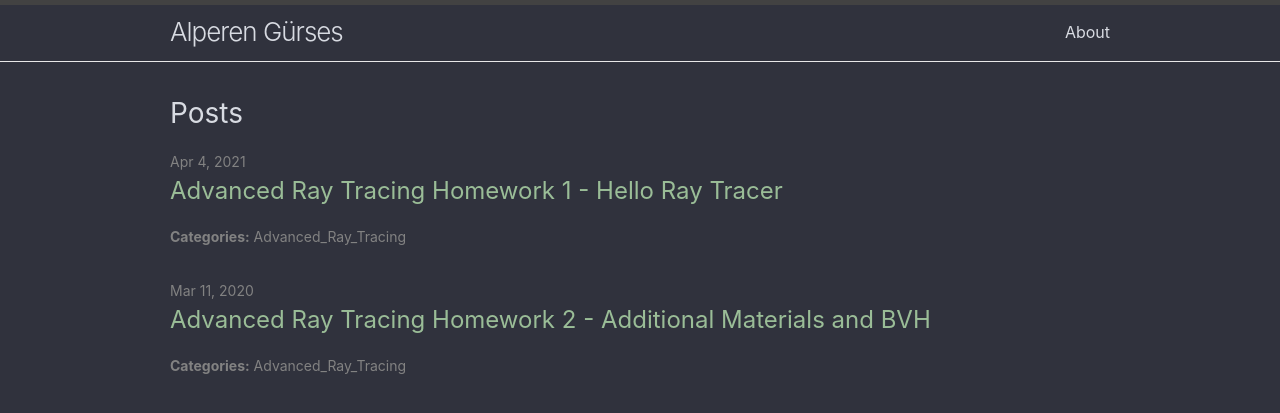
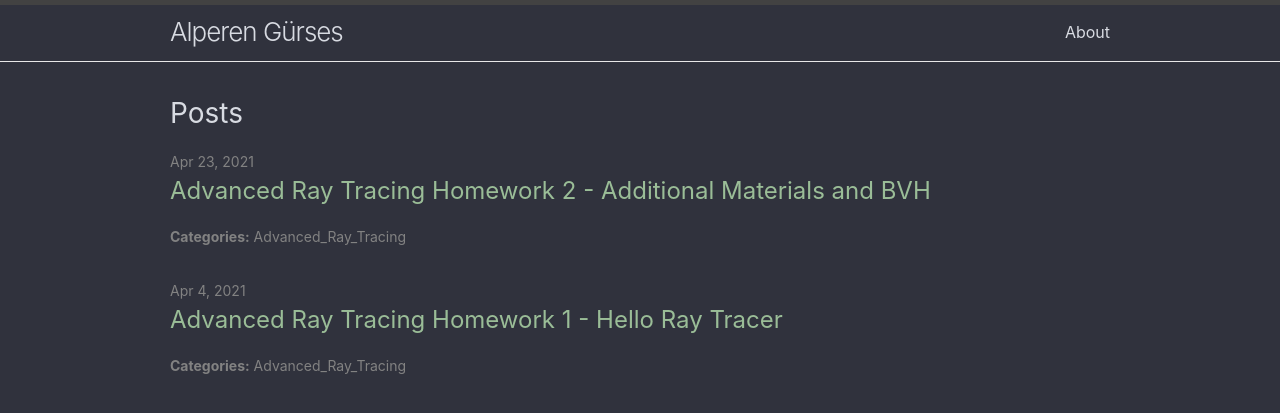
Before and after one commit to agorq/agorq.github.io, a Jekyll site: the page built from index.md, in a window 1280 px wide, cut to the strip 0-796 px from the top of the page. Shown: the top 413 px of the strip. Built offline with Jekyll 4.4.1, drawn with Linux system fonts in a browser that asks for light colours.

Commit message:
updated hw2

```diff
--- a/_posts/2020-02-24-Homework-2 - Additional-Materials-and-BVH.markdown
+++ b/_posts/2020-02-24-Homework-2 - Additional-Materials-and-BVH.markdown
@@ -1,7 +1,7 @@
 ---
 layout: post
 title:  "Advanced Ray Tracing Homework 2 - Additional Materials and BVH"
-date:  2020-03-11
+date:  2021-04-23
 categories: [Advanced_Ray_Tracing]
 comments: true
 ---
```
Also changed, not shown: assets/img/advanced_ray_tracing_hw2/final_results/chinese_dragon.png, assets/img/advanced_ray_tracing_hw2/final_results/cornellbox_recursive.png.
